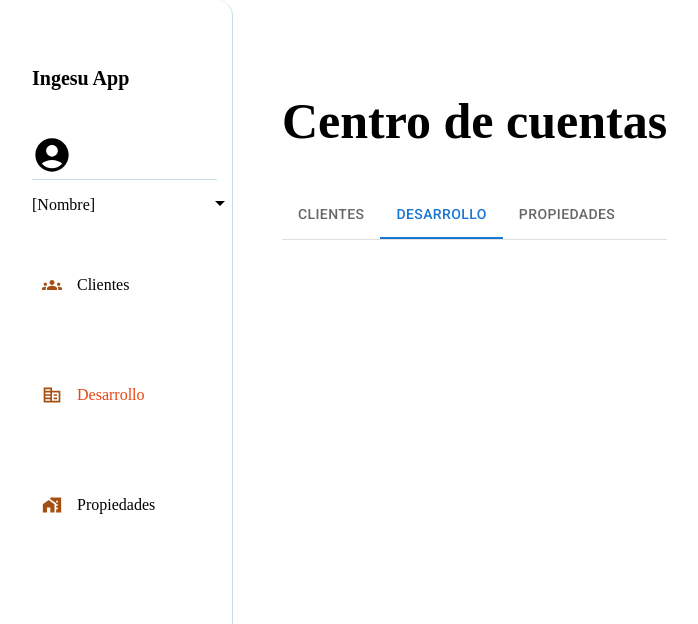
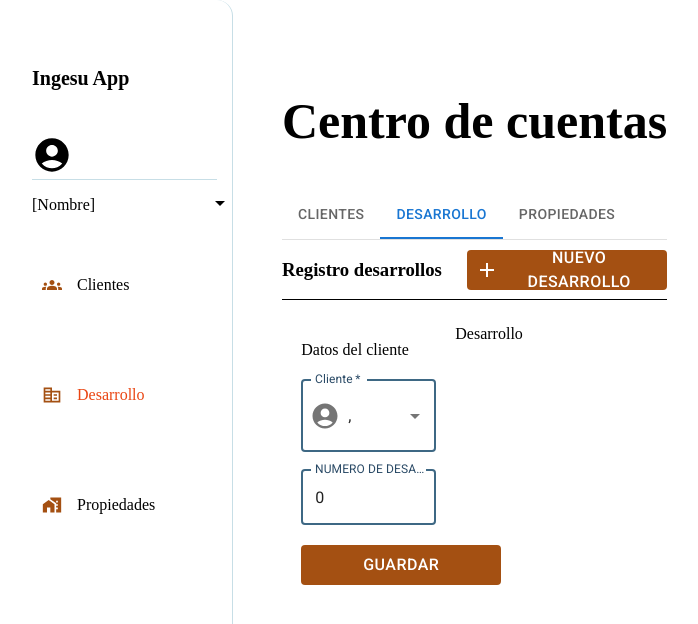
Before and after one commit to JoseEzequielHuerta/adminCondominio, a React app: page /desarrollo in a window 1280 px wide. Shown: the top 624 px of the page, without its empty margins (21-719 px from the left). Built offline with nearby package versions, Linux system fonts and the light colour scheme; no server answers.

Commit message:
se crea vista del desarrollo

```diff
--- /dev/null
+++ b/src/Components/NuevoCliente/index.jsx
@@ -0,0 +1,70 @@
+import React from 'react';
+import { styled } from '@mui/material/styles';
+import { Box, Button, TextField } from '@mui/material';
+import SelectCliente from '../SelcetCliente';
+
+import './index.css';
+
+const ButtonStyled = styled(Button)({
+  display: 'flex',
+  alignItems: 'center',
+  width: '200px',
+  height: '40px',
+  backgroundColor: '#A45012',
+  color: '#FFF',
+  borderRadius: '4px',
+  lineHeight: 1.5,
+  fontSize: '16px',
+  '&:hover': {
+    backgroundColor: '#FFF',
+    border: '1px solid #A45012',
+    color: '#A45012',
+  },
+});
+
+const CustomInput = styled(TextField)(() => ({
+  '& label.Mui-disabled': {
+    color: '#70A5B6',
+  },
+  '& label.Mui-focused': {
+    color: '#2A4A66',
+  },
+  '& .MuiOutlinedInput-root': {
+    '&.Mui-disabled fieldset': {
+      borderColor: '#C7DEE6',
+    },
+    '& fieldset': {
+      borderColor: '#70A5B6',
+    },
+    '&:hover fieldset': {
+      borderColor: '#2A4A66',
+    },
+    '&.Mui-focused fieldset': {
+      borderColor: '#3E6884',
+    },
+  },
+}));
+
+const index = ({ clientes, setCliente, nDesarrollos }) =>
+  (
+    <Box className="container-datos-cliente">
+      <p style={{ marginBottom: 0 }}>Datos del cliente</p>
+      <Box sx={{ marginTop: '20px', marginBottom: '20px' }}>
+        <SelectCliente clientes={clientes} getCliente={setCliente} />
+      </Box>
+      <Box sx={{ marginBottom: '20px' }}>
+        <CustomInput
+          label="NUMERO DE DESARROLLOS"
+          placeholder="NUMERO DE DESARROLLOS"
+          type="number"
+          sx={{ width: '100%' }}
+          focused
+          value={nDesarrollos}
+        />
+      </Box>
+      <ButtonStyled>Guardar</ButtonStyled>
+    </Box>
+  );
+
+
+export default index;
--- /dev/null
+++ b/src/Components/SelcetCliente/index.jsx
@@ -0,0 +1,85 @@
+import React, { useState } from 'react';
+import { styled } from '@mui/material/styles';
+import { Autocomplete, Box, InputAdornment, TextField } from '@mui/material';
+import { AccountCircle } from '@mui/icons-material';
+
+import './index.css';
+
+const CustomInput = styled(TextField)(() => ({
+  '& label.Mui-disabled': {
+    color: '#70A5B6',
+  },
+  '& label.Mui-focused': {
+    color: '#2A4A66',
+  },
+  '& .MuiOutlinedInput-root': {
+    '&.Mui-disabled fieldset': {
+      borderColor: '#C7DEE6',
+    },
+    '& fieldset': {
+      borderColor: '#70A5B6',
+    },
+    '&:hover fieldset': {
+      borderColor: '#2A4A66',
+    },
+    '&.Mui-focused fieldset': {
+      borderColor: '#3E6884',
+    },
+  },
+}));
+
+const index = ({ clientes, getCliente }) => {
+  const [clien, setClien] = useState('');
+  const [cli, setCli] = useState(null);
+  return (
+    <Autocomplete
+      id="select-client"
+      sx={{ width: '100%', height: '70px' }}
+      options={clientes}
+      autoHighlight
+      getOptionLabel={({ nombre, aPaterno, aMaterno }) =>
+        `${nombre} ${aPaterno} ${aMaterno}`
+      }
+      onChange={(_, o) => {
+        setClien(o.nombre);
+        setCli(o);
+        getCliente(o);
+      }}
+      inputValue={clien}
+      renderOption={(props, option) => (
+        <Box component="li" {...props}>
+          <AccountCircle sx={{ fontSize: '30px' }} />
+          {`${option.nombre} ${option.aPaterno} ${option.aMaterno}`}
+        </Box>
+      )}
+      renderInput={(params) => (
+        <CustomInput
+          {...params}
+          label="Cliente"
+          onChange={({ target }) => setClien(target.value)}
+          required
+          focused
+          InputProps={{
+            ...params.InputProps,
+            autoComplete: 'new-password',
+            startAdornment: (
+              <>
+                <InputAdornment position="start">
+                  <AccountCircle sx={{ fontSize: '30px' }} />
+                </InputAdornment>
+                {cli?.estado === '' || cli?.estado === null ? null : (
+                  <p className="label-cliente">
+                    {cli?.estado},{cli?.pais}
+                  </p>
+                )}
+                {params.InputProps.startAdornment}
+              </>
+            ),
+          }}
+        />
+      )}
+    />
+  );
+};
+
+export default index;
--- a/src/views/Desarrollo/index.css
+++ b/src/views/Desarrollo/index.css
@@ -0,0 +1,6 @@
+.container-desarrollo{
+    display: flex;
+    align-items: center;
+    justify-content: space-between;
+    margin-bottom: 25px;
+}
--- a/src/views/Desarrollo/index.jsx
+++ b/src/views/Desarrollo/index.jsx
@@ -1,11 +1,86 @@
-import React from 'react';
+import React, { useState, useEffect } from 'react';
+import { Box, Button } from '@mui/material';
+import { styled } from '@mui/material/styles';
+import { Add } from '@mui/icons-material';
 import MenuLateral from '../../Layouts/MenuLateral';
 import Tab from '../../Components/Tab';
+import NuevoCliente from '../../Components/NuevoCliente';
+import CLIENTE_SERVICE from '../../Services/cliente.services';
 
-const index = () => (
-  <MenuLateral>
-    <Tab val={1} />
-  </MenuLateral>
-);
+import './index.css';
+
+const ButtonStyled = styled(Button)({
+  display: 'flex',
+  alignItems: 'center',
+  width: '200px',
+  height: '40px',
+  backgroundColor: '#A45012',
+  color: '#FFF',
+  borderRadius: '4px',
+  lineHeight: 1.5,
+  fontSize: '16px',
+  '&:hover': {
+    backgroundColor: '#FFF',
+    border: '1px solid #A45012',
+    color: '#A45012',
+  },
+});
+
+const index = () => {
+  const [clientes, setClientes] = useState([]);
+  const [cli, setCli] = useState(null);
+  const [expanded, setExpanded] = useState(false);
+  const [nDesarrollos, setNDesarrollos] = useState(0);
+  useEffect(() => {
+    CLIENTE_SERVICE.getClients()
+      .then((data) => setClientes(data))
+      .catch(() => {});
+  }, []);
+
+  const getCliente = (cl) => {
+    setCli(cl);
+  };
+
+  useEffect(() => {
+    if (cli) {
+      setNDesarrollos(Number(cli.nDesarrollos));
+    } else {
+      setNDesarrollos(0);
+    }
+  }, [getCliente]);
+  const handleExpanded = () => {
+    setExpanded(!expanded ? 'panel1' : false);
+  };
+  return (
+    <MenuLateral>
+      <Tab val={1} />
+      <Box
+        className="container-desarrollo"
+        sx={{ borderBottom: '1px solid #000' }}
+      >
+        <h3>Registro desarrollos</h3>
+        <ButtonStyled onClick={() => handleExpanded()}>
+          <Add /> Nuevo desarrollo
+        </ButtonStyled>
+      </Box>
+      <Box
+        sx={{
+          margon: '20px',
+          display: 'flex',
+          justifyContent: 'space-evenly',
+        }}
+      >
+        <Box sx={{ width: '35%' }}>
+          <NuevoCliente
+            clientes={clientes}
+            setCliente={getCliente}
+            nDesarrollos={nDesarrollos}
+          />
+        </Box>
+        <Box sx={{ width: '50%' }}>Desarrollo</Box>
+      </Box>
+    </MenuLateral>
+  );
+};
 
 export default index;
```
Also changed, not shown: src/Components/NuevoCliente/index.css (added), src/Components/SelcetCliente/index.css (added).
